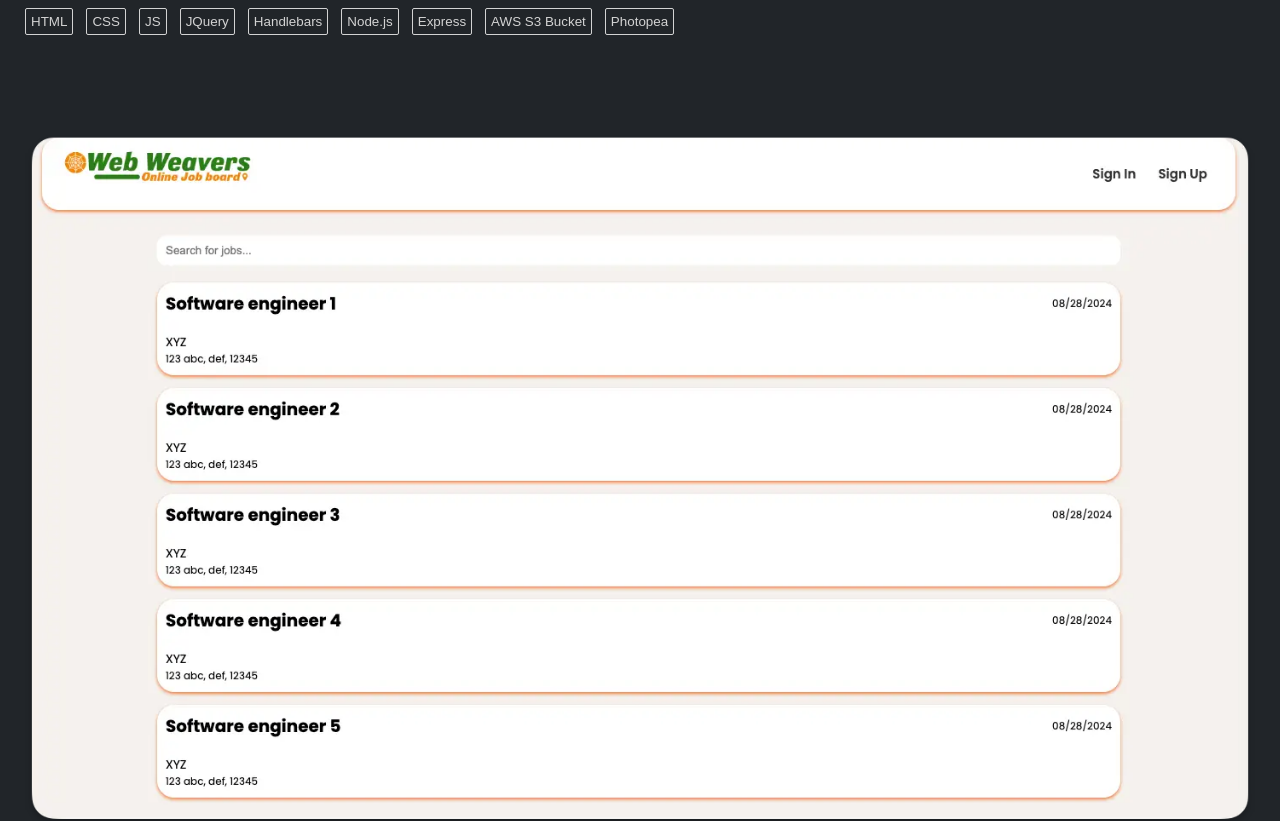
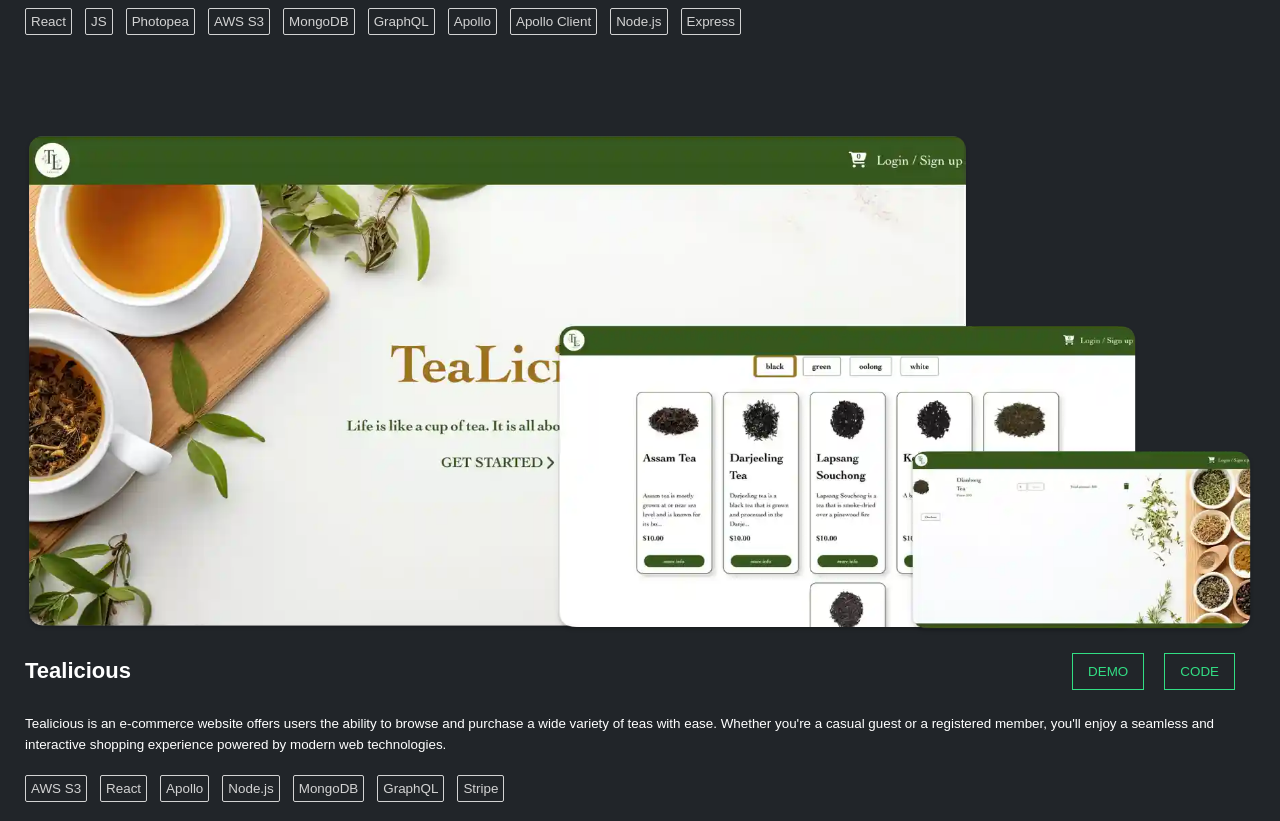
Before and after one commit to swe-thinhnguyen1701/portfolio-v2, a React (Vite) app: page /Projects in a window 1280 px wide. Shown: the part 700-1521 px from the top of the page. Built offline with nearby package versions, Linux system fonts and the light colour scheme.

Commit message:
update new project

```diff
--- a/src/pages/Project.jsx
+++ b/src/pages/Project.jsx
@@ -3,6 +3,7 @@
 import projectImgThree from "../images/jate.webp";
 import projectImgFour from "../images/game-gaze.webp";
 import projectImgFive from "../images/portfolio-v1.webp";
+import projectImgSix from "../images/tealicious.webp";
 
 
 import ProjectCard from "../components/ProjectCard";
@@ -16,9 +17,22 @@
         info: {
             title: "Call of Dragons",
             description: "The Call of Dragons Companion Website is a project I initiated to fill the gap left by the lack of a comprehensive online resource for players of the game Call of Dragons. This website is designed to provide detailed information on various aspects of the game, including: version details, hero information, simulation talent tree, and cost-saving tips.",
-            technologies: ["HTML", "CSS", "JS", "JQuery", "Handlebars", "Node.js", "Express", "AWS S3 Bucket", "Photopea"],
+            technologies: ["React", "JS", "Photopea", "AWS S3", "MongoDB", "GraphQL", "Apollo", "Apollo Client", "Node.js", "Express"],
             demo: null,
             code: "https://github.com/swe-thinhnguyen1701/call-of-dragons",
+        }
+    },
+    {
+        img: {
+            url: projectImgSix,
+            description: "Tealicious project image"
+        },
+        info: {
+            title: "Tealicious",
+            description: "Tealicious is an e-commerce website offers users the ability to browse and purchase a wide variety of teas with ease. Whether you're a casual guest or a registered member, you'll enjoy a seamless and interactive shopping experience powered by modern web technologies. ",
+            technologies: ["AWS S3", "React", "Apollo", "Node.js", "MongoDB", "GraphQL", "Stripe"],
+            demo: "https://tealicious.onrender.com/",
+            code: "https://github.com/swe-thinhnguyen1701/TeaLicious",
         }
     },
     {
```
Also changed, not shown: src/images/tealicious.webp (added).
